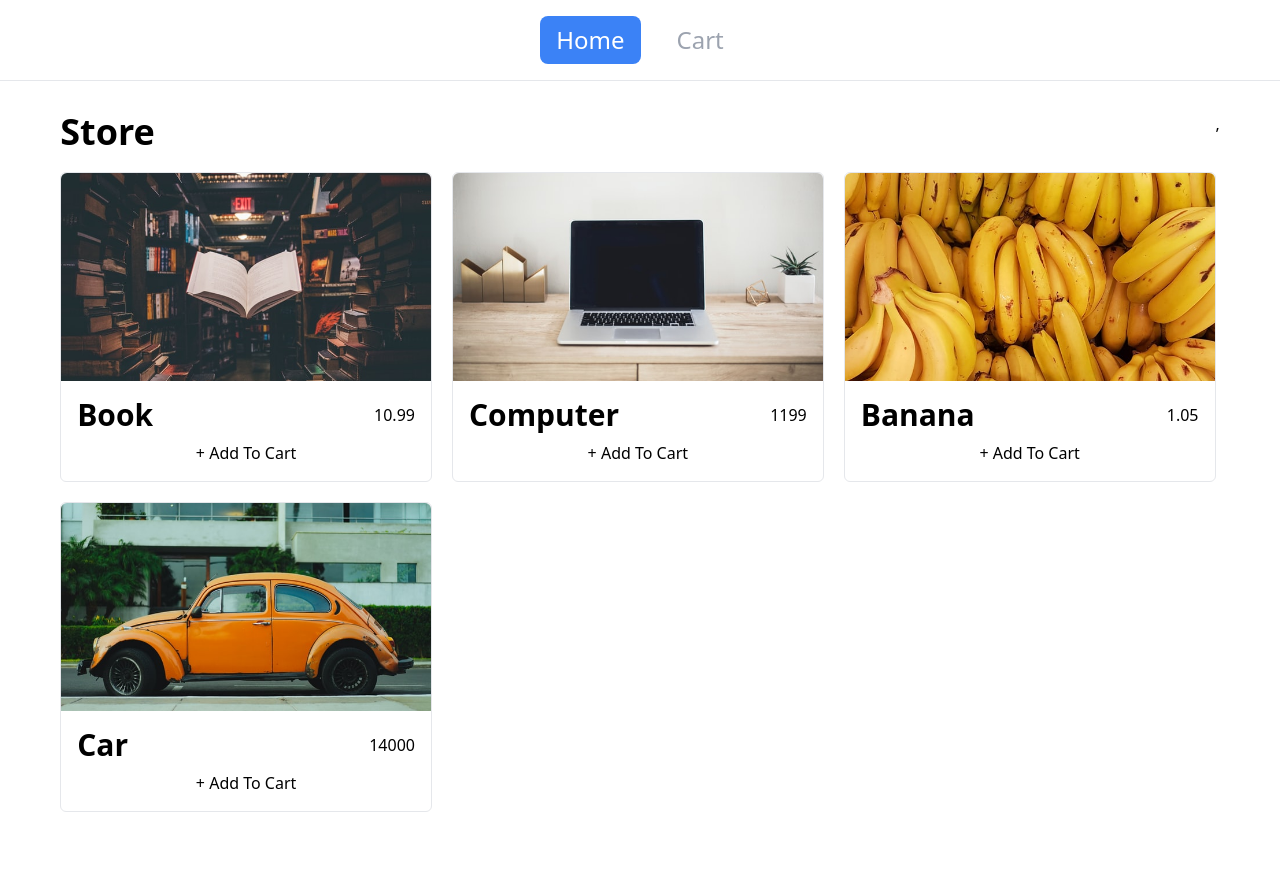
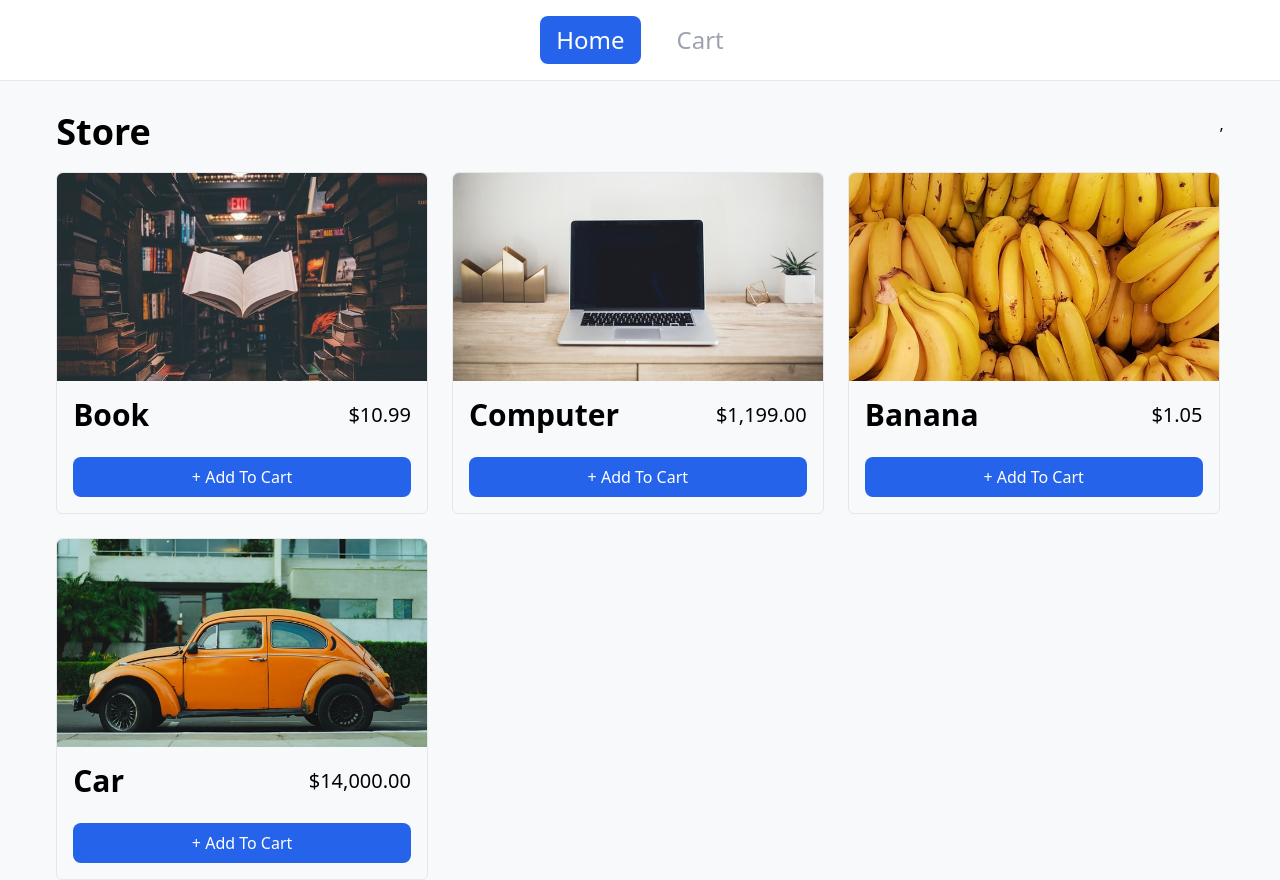
Before and after one commit to sinatajikjs/Typescript-Ecommerce, a React (Vite) app: page / in a window 1280 px wide. Before the commit the page ends 812 px from the top, so only its background shows below. Built offline with nearby package versions, Linux system fonts and the light colour scheme.

Commit message:
Button component created

```diff
--- /dev/null
+++ b/src/components/Button.tsx
@@ -0,0 +1,21 @@
+import { ReactNode } from "react";
+
+interface IProps {
+  children: ReactNode;
+  className?: string;
+  disabled?: boolean;
+}
+
+const Button = ({ children, className, disabled, ...props }: IProps) => {
+  return (
+    <button
+      {...props}
+      className={`text-white bg-primary hover:bg-hoverPrimary focus:ring-4 focus:outline-none focus:ring-blue-300 font-medium rounded-lg text-base w-full px-4 py-2 text-center disabled:bg-disabled ${className}`}
+      disabled={disabled}
+    >
+      {children}
+    </button>
+  );
+};
+
+export default Button;
--- a/src/components/Navbar.tsx
+++ b/src/components/Navbar.tsx
@@ -23,7 +23,7 @@ const Navbar = () => {
         <NavLink
           className={(navData) =>
             `${
-              navData.isActive && "bg-blue-500 text-white"
+              navData.isActive && "bg-primary text-white"
             } text-gray-400 py-2 px-4 rounded-lg`
           }
           key={index}
--- a/src/components/Product.tsx
+++ b/src/components/Product.tsx
@@ -1,3 +1,6 @@
+import { formatCurrency } from "@/utilities/formatCurrency";
+import Button from "./Button";
+
 interface IProps {
   product: {
     id: number;
@@ -15,12 +18,12 @@ const Product = ({ product }: IProps) => {
         src={product.imgUrl}
         alt={product.name}
       />
-      <div className="p-4 flex flex-col gap-2">
+      <div className="p-4 flex flex-col gap-6">
         <div className="flex items-center">
           <h2 className="grow text-3xl font-semibold">{product.name}</h2>
-          <p>{product.price}</p>
+          <p className="text-xl">{formatCurrency(product.price)}</p>
         </div>
-        <button>+ Add To Cart</button>
+        <Button>+ Add To Cart</Button>
       </div>
     </div>
   );
--- a/src/layout/Layout.tsx
+++ b/src/layout/Layout.tsx
@@ -9,7 +9,7 @@ const Layout = ({ children }: IProps) => {
   return (
     <>
       <Navbar />
-      <div className="flex justify-center px-6 mt-28">{children}</div>
+      <div className="flex justify-center px-6 pt-28 bg-light">{children}</div>
     </>
   );
 };
--- a/src/pages/HomePage.tsx
+++ b/src/pages/HomePage.tsx
@@ -5,7 +5,7 @@ const HomePage = () => {
   return (
     <main className="flex flex-col gap-5">
       <h1 className="text-4xl font-semibold">Store</h1>
-      <section className="grid grid-cols-1 md:grid-cols-2 xl:grid-cols-3 gap-5">
+      <section className="grid grid-cols-1 md:grid-cols-2 xl:grid-cols-3 gap-6">
         {storeItems.map((product) => {
           return (
             <Product key={product.id} product={product}/>
--- /dev/null
+++ b/src/utilities/formatCurrency.ts
@@ -0,0 +1,8 @@
+const CURRENCY_FORMATTER = new Intl.NumberFormat(undefined, {
+  currency: "USD",
+  style: "currency",
+});
+
+export function formatCurrency(number: number) {
+  return CURRENCY_FORMATTER.format(number);
+}
--- a/tailwind.config.cjs
+++ b/tailwind.config.cjs
@@ -1,8 +1,18 @@
+const colors = require("tailwindcss/colors");
+
 /** @type {import('tailwindcss').Config} */
 export default {
   content: ["./index.html", "./src/**/*.{js,ts,jsx,tsx}"],
+  darkMode: "class",
   theme: {
-    extend: {},
+    extend: {
+      colors: {
+        primary: colors.blue[600],
+        hoverPrimary: colors.blue[800],
+        disabled: colors.gray[300],
+        light: "#f8f9fa",
+      },
+    },
   },
   plugins: [],
 };
```
